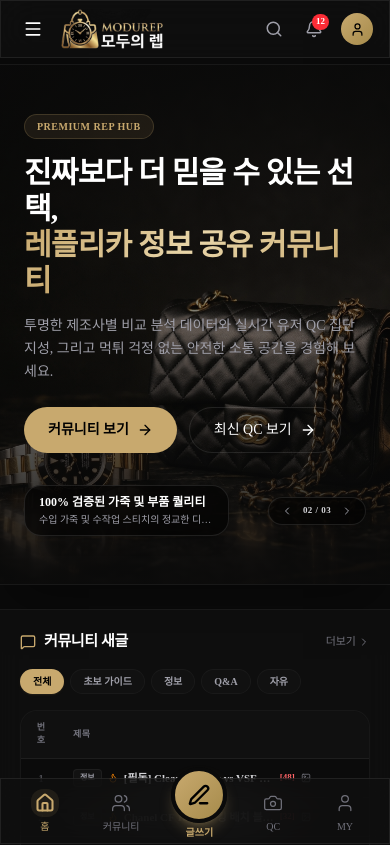
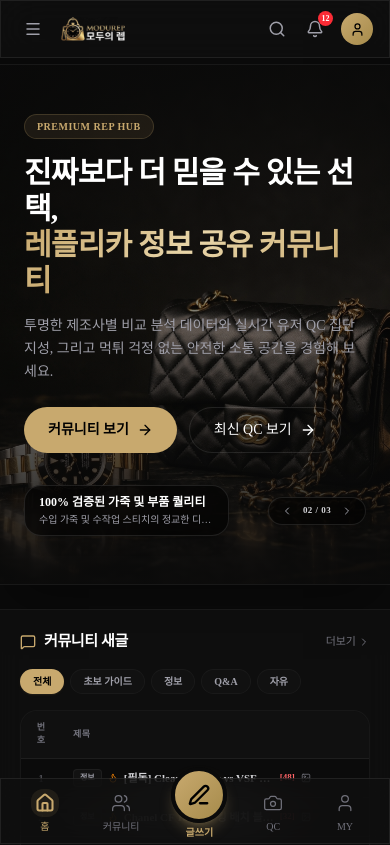
Before and after one commit to MODU-REP/MODU-REP-TEST, a Next.js app: page / in a window 390 px wide. Shown: the top 845 px of the page. Built offline with nearby package versions, Linux system fonts and the light colour scheme.

Commit message:
fix(header): optimize mobile logo size and header alignment

```diff
--- a/src/components/layout/Header.tsx
+++ b/src/components/layout/Header.tsx
@@ -29,10 +29,10 @@ export function Header() {
           <div className="flex items-center gap-3">
             <button
               onClick={() => setMobileMenuOpen(!mobileMenuOpen)}
-              className="lg:hidden p-1.5 rounded-lg hover:bg-white/5 transition-colors"
+              className="lg:hidden w-8 h-8 flex items-center justify-center rounded-lg hover:bg-white/5 text-zinc-400 hover:text-white transition-colors"
               aria-label="메뉴"
             >
-              {mobileMenuOpen ? <X size={20} /> : <Menu size={20} />}
+              {mobileMenuOpen ? <X size={18} /> : <Menu size={18} />}
             </button>
 
             <Link href="/" className="flex items-center group">
@@ -41,7 +41,7 @@ export function Header() {
                 alt="MODUREP 모두의 렙"
                 width={240}
                 height={94}
-                className="h-10 md:h-12 w-auto object-contain"
+                className="h-[25px] lg:h-[32px] w-auto object-contain"
                 priority
               />
             </Link>
@@ -109,15 +109,15 @@ export function Header() {
                 )}
               </AnimatePresence>
             </div>
-            <button className="md:hidden p-2 rounded-lg hover:bg-white/5 transition-colors" aria-label="검색">
-              <Search size={18} className="text-zinc-400" />
+            <button className="md:hidden w-8 h-8 flex items-center justify-center rounded-lg hover:bg-white/5 text-zinc-400 hover:text-white transition-colors" aria-label="검색">
+              <Search size={18} />
             </button>
-            <button className="relative p-2 rounded-lg hover:bg-white/5 transition-colors">
-              <Bell size={18} className="text-zinc-400" />
-              <span className="absolute top-0.5 right-0.5 min-w-[16px] h-4 bg-red-500 rounded-full text-[9px] flex items-center justify-center font-bold px-1">12</span>
+            <button className="relative w-8 h-8 flex items-center justify-center rounded-lg hover:bg-white/5 text-zinc-400 hover:text-white transition-colors">
+              <Bell size={18} />
+              <span className="absolute -top-0.5 -right-0.5 min-w-[15px] h-[15px] bg-red-500 rounded-full text-[8px] flex items-center justify-center font-bold px-0.5 text-white">12</span>
             </button>
-            <button className="hidden sm:flex relative p-2 rounded-lg hover:bg-white/5 transition-colors">
-              <MessageSquare size={18} className="text-zinc-400" />
+            <button className="hidden sm:flex relative w-8 h-8 flex items-center justify-center rounded-lg hover:bg-white/5 text-zinc-400 hover:text-white transition-colors">
+              <MessageSquare size={18} />
             </button>
             <button className="w-8 h-8 rounded-full bg-gradient-to-br from-gold to-gold-dark flex items-center justify-center text-sm font-bold text-black ml-1 hover:shadow-lg hover:shadow-gold/20 transition-shadow">
               <User size={15} />
```
